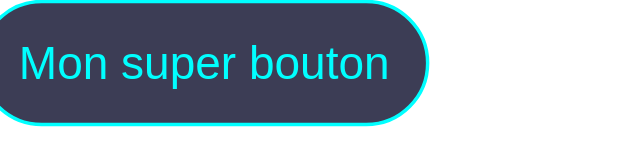
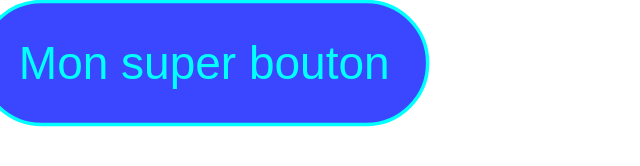
Before and after one commit to Michel-Hugues/openclassroomProject, a plain HTML site: page index.html in a window 1280 px wide. In both pictures the pointer is over the button "Mon super bouton". Shown: the whole page, without its empty margins (0-640 px from the left). Drawn offline with Linux system fonts and the light colour scheme.

Commit message:
Ajout des modificatiions

```diff
--- a/style.css
+++ b/style.css
@@ -14,5 +14,5 @@
 .btn:hover
 {
     transform: scale(1.15);
-    background-color: #030524c5;
+    background-color: #0011ffc5;
 }
```
Also changed, not shown: 1 other file.
